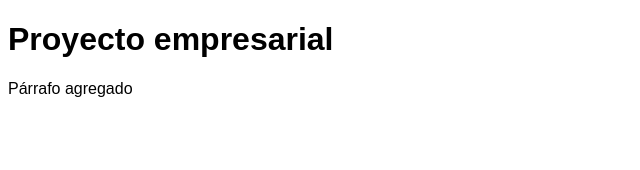
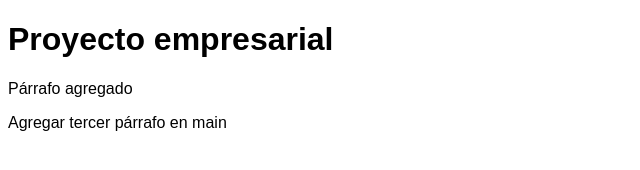
Before and after one commit to sornavy/CursoGit, a plain HTML site: page index.html in a window 1280 px wide. Shown: the whole page, without its empty margins (0-640 px from the left). Drawn offline with Linux system fonts and the light colour scheme.

Commit message:
Tercer párrafo

```diff
--- a/index.html
+++ b/index.html
@@ -10,5 +10,7 @@
 <body>
     <h1>Proyecto empresarial</h1>
     <p>Párrafo agregado</p>
+    <p>Agregar tercer párrafo en main</p>
+
 </body>
 </html>
```
